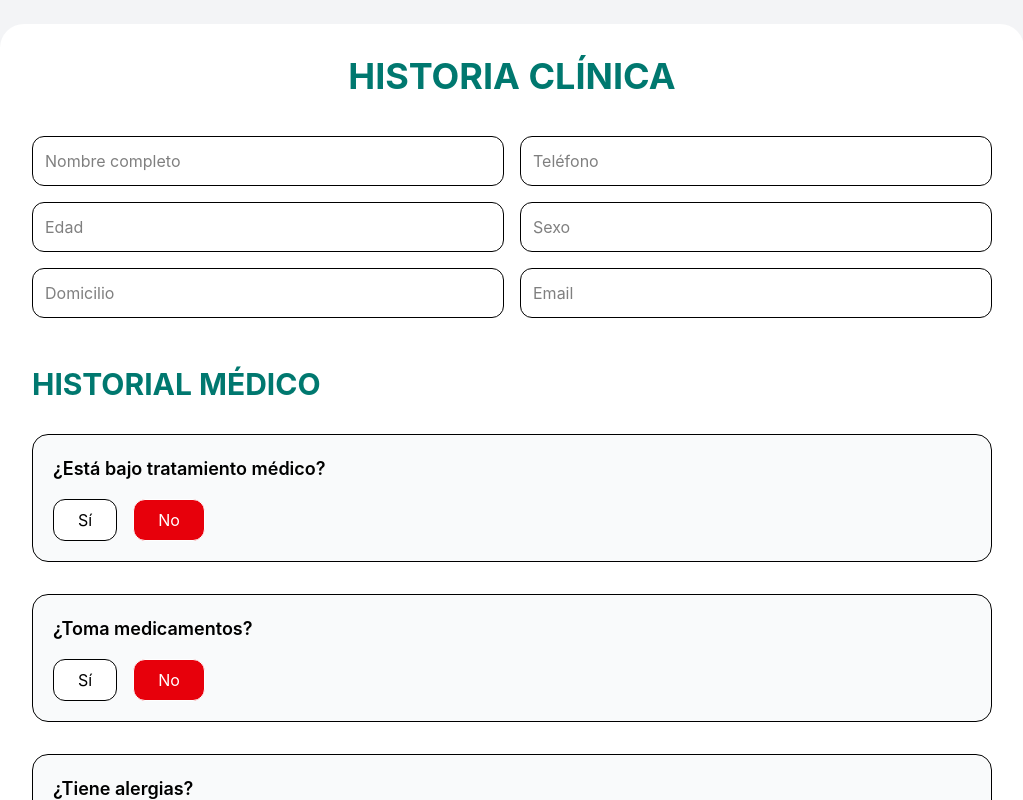
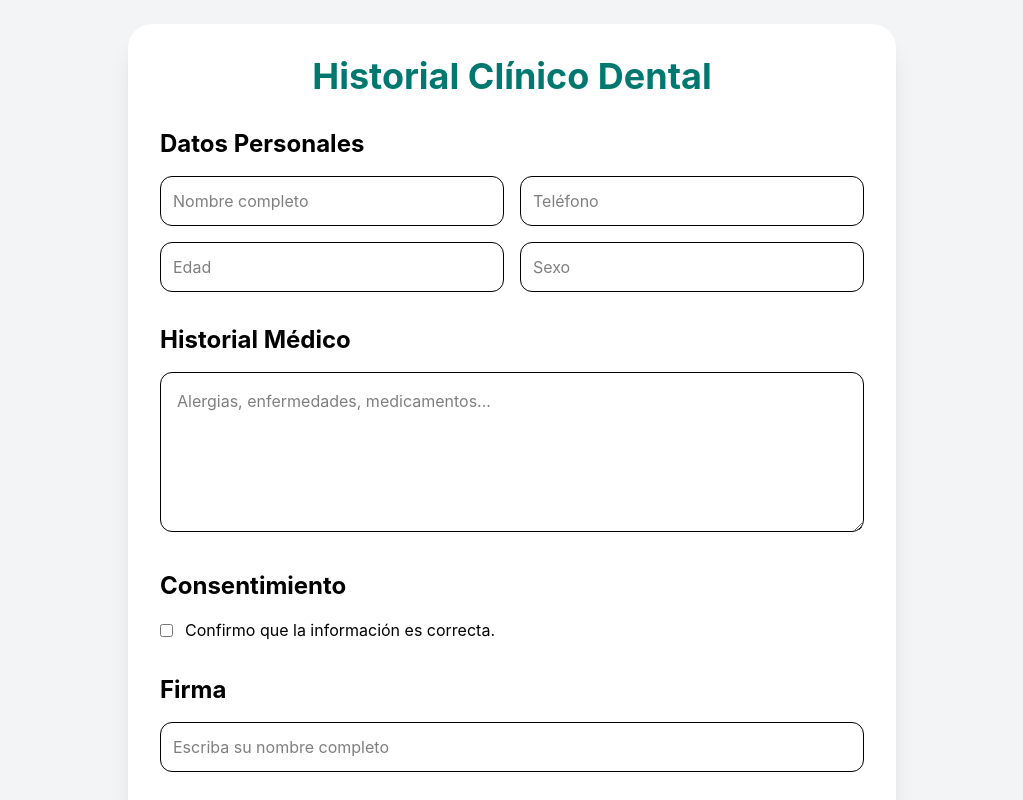
Before and after one commit to eadrian2018-droid/mintos-dental, a React (Vite) app in the folder client/: page /formulario in a window 1280 px wide. Shown: the top 800 px of the page, without its empty margins (128-1151 px from the left). Built offline with nearby package versions, Linux system fonts and the light colour scheme.

Commit message:
public patient form working

```diff
--- a/client/package.json
+++ b/client/package.json
@@ -14,7 +14,8 @@
     "@tailwindcss/vite": "^4.3.0",
     "react": "^19.2.6",
     "react-dom": "^19.2.6",
-    "react-qr-code": "^2.0.21"
+    "react-qr-code": "^2.0.21",
+    "react-router-dom": "^7.15.1"
   },
   "devDependencies": {
     "@eslint/js": "^10.0.1",
--- a/client/src/App.tsx
+++ b/client/src/App.tsx
@@ -518,8 +518,6 @@ export default function App() {
 
   return (
 
-    <BrowserRouter>
-
     <Routes>
 
       <Route
@@ -534,8 +532,6 @@ export default function App() {
 
     </Routes>
 
-    </BrowserRouter>
-
   );
 
 }
--- a/client/src/components/FormularioPacientePublico.tsx
+++ b/client/src/components/FormularioPacientePublico.tsx
@@ -10,9 +10,7 @@ export default function FormularioPacientePublico() {
           Historial Clínico Dental
         </h1>
 
-        {/* DATOS PERSONALES */}
-
-        <div className="mb-10">
+        <div className="mb-8">
 
           <h2 className="text-2xl font-bold mb-4">
             Datos Personales
@@ -48,46 +46,36 @@ export default function FormularioPacientePublico() {
 
         </div>
 
-        {/* HISTORIAL MÉDICO */}
-
-        <div className="mb-10">
+        <div className="mb-8">
 
           <h2 className="text-2xl font-bold mb-4">
             Historial Médico
           </h2>
 
           <textarea
-            placeholder="Describa enfermedades, alergias, medicamentos, etc."
+            placeholder="Alergias, enfermedades, medicamentos..."
             className="w-full border rounded-xl p-4 h-40"
           />
 
         </div>
 
-        {/* CONSENTIMIENTO */}
-
-        <div className="mb-10">
+        <div className="mb-8">
 
           <h2 className="text-2xl font-bold mb-4">
             Consentimiento
           </h2>
 
-          <p className="text-gray-700 mb-4">
-            Autorizo el tratamiento dental y confirmo que la información proporcionada es correcta.
-          </p>
-
           <label className="flex items-center gap-3">
 
             <input type="checkbox" />
 
-            Acepto el consentimiento
+            Confirmo que la información es correcta.
 
           </label>
 
         </div>
 
-        {/* FIRMA */}
-
-        <div className="mb-10">
+        <div className="mb-8">
 
           <h2 className="text-2xl font-bold mb-4">
             Firma
@@ -95,7 +83,7 @@ export default function FormularioPacientePublico() {
 
           <input
             type="text"
-            placeholder="Escriba su nombre completo como firma"
+            placeholder="Escriba su nombre completo"
             className="w-full border rounded-xl p-3"
           />
 
@@ -109,7 +97,6 @@ export default function FormularioPacientePublico() {
             px-8
             py-4
             rounded-2xl
-            text-xl
             font-bold
             w-full
           "
@@ -122,4 +109,5 @@ export default function FormularioPacientePublico() {
     </div>
 
   );
+
 }
--- a/client/src/main.tsx
+++ b/client/src/main.tsx
@@ -1,15 +1,13 @@
 import React from "react";
 import ReactDOM from "react-dom/client";
 
+import {
+  BrowserRouter,
+} from "react-router-dom";
+
 import App from "./App";
 
-import FormularioPaciente
-from "./components/FormularioPaciente";
-
 import "./index.css";
-
-const ruta =
-  window.location.pathname;
 
 ReactDOM.createRoot(
   document.getElementById("root")!
@@ -17,19 +15,11 @@ ReactDOM.createRoot(
 
   <React.StrictMode>
 
-    {
-
-      ruta === "/formulario"
-
-      ?
-
-      <FormularioPaciente />
-
-      :
+    <BrowserRouter>
 
       <App />
 
-    }
+    </BrowserRouter>
 
   </React.StrictMode>
 
```
Also changed, not shown: client/client/vercel.json (deleted), 1 other file (tests, documents, lock files or other folders). Lines whose indentation alone changed are shown as unchanged.
